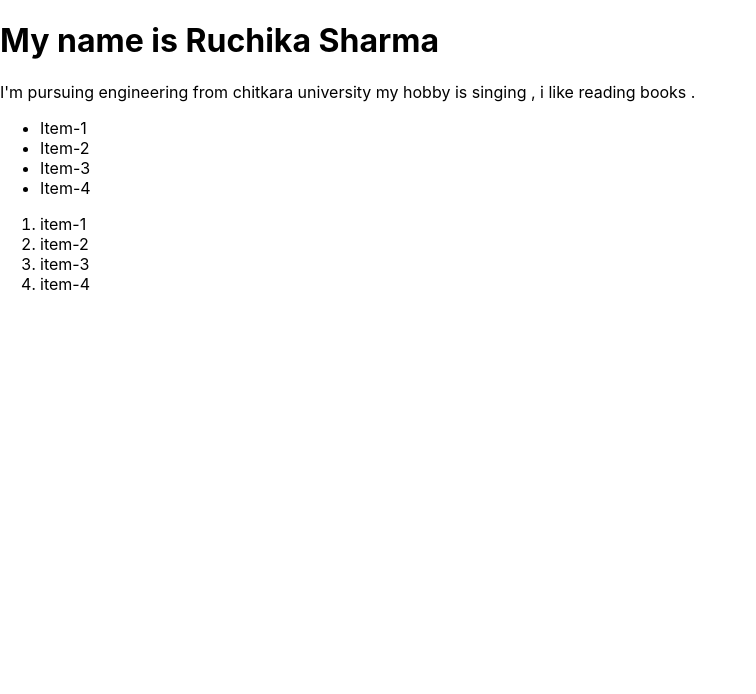
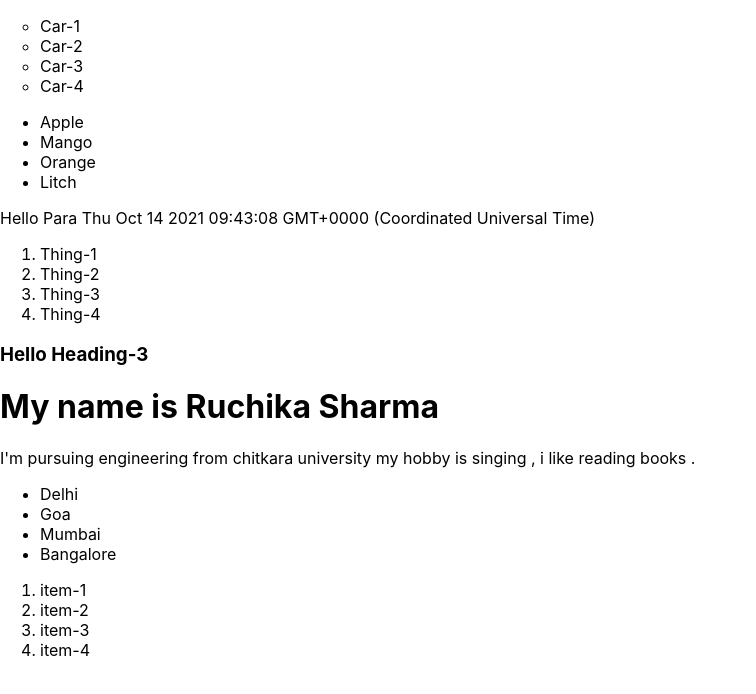
Before and after one commit to ruchik02/react-course-, a React (Create React App) app: page / in a window 1280 px wide. Shown: the top 694 px of the page, without its empty margins (0-756 px from the left). Built offline with nearby package versions, Linux system fonts and the light colour scheme.

Commit message:
multiple Component

```diff
--- a/src/App.js
+++ b/src/App.js
@@ -1,21 +1,39 @@
 // import logo from './logo.svg';
 import './App.css';
 import React from 'react';
+import LikeButton from './LikeButton';
+import MyInfo from './MyInfo';
 
 function App(){
 
   return (
 
    <React.Fragment>
+       <nav>
+           <ul type="circle">
+               <li>Car-1</li>
+               <li>Car-2</li>
+               <li>Car-3</li>
+               <li>Car-4</li>
+
+           </ul>
+       </nav>
       <ul>
-        <li>Item-1</li>
-        <li>Item-2</li>
-        <li>Item-3</li>
-        <li>Item-4</li>
+        <li>Apple</li>
+        <li>Mango</li>
+        <li>Orange</li>
+        <li>Litch</li>
       </ul>
       <p>Hello Para {new Date().toString()}</p>
+      <ol>
+          <li>Thing-1</li>
+          <li>Thing-2</li>
+          <li>Thing-3</li>
+          <li>Thing-4</li>
+      </ol>
+      <LikeButton/>
+      <MyInfo/>
    </React.Fragment>
-
   );
 }
 
--- a/src/LikeButton.js
+++ b/src/LikeButton.js
@@ -1,2 +1,9 @@
 import React from "react";
-import ReactDOM from 'react-dom';
+function LikeButton(){
+    return(
+      <footer>
+          <h3>Hello Heading-3</h3>
+      </footer>
+    );
+}
+export default LikeButton;
--- a/src/index.js
+++ b/src/index.js
@@ -1,50 +1,14 @@
 import React from 'react';
 import ReactDOM from 'react-dom';
 import './index.css';
-// import App from './App';
-// import reportWebVitals from './reportWebVitals';
+import App from './App';
+import LikeButton from './LikeButton';
+import MyInfo from './MyInfo';
 
-function MyInfo(){
-  return (
-    <>
-    <h1>My name is Ruchika Sharma</h1>
-    <p>I'm pursuing engineering from chitkara university my hobby is singing , i like reading books .</p>
-       <ul>
-         <li>Item-1</li>
-        <li>Item-2</li>
-       <li>Item-3</li>
-       <li>Item-4</li>
-      </ul>
-      <ol>
-        <li>item-1</li>
-        <li>item-2</li>
-        <li>item-3</li>
-        <li>item-4</li>
-      </ol>
-      </>
-  )
-}
 
-ReactDOM.render(<MyInfo/>, document.getElementById('root'));
-
-// ReactDOM.render(
-  // <React.StrictMode>
-  // <App />,
-  // </React.StrictMode>,
-//   <>
-//   <ul>
-//     <li>Item-1</li>
-//     <li>Item-2</li>
-//     <li>Item-3</li>
-//   </ul>,
-//   <p>Hello Para</p>
-//   </>,
-//   document.getElementById('root')
-// );
-// var fun=document.createElement("p");
-// fun.innerHTML="This is a paragraph"
-
-// If you want to start measuring performance in your app, pass a function
-// to log results (for example: reportWebVitals(console.log))
-// or send to an analytics endpoint. Learn more: https://bit.ly/CRA-vitals
-// reportWebVitals();
+ReactDOM.render(
+    <div>
+{/* <MyInfo/> */}
+    <App/>
+    {/* <LikeButton/> */}
+    </div>, document.getElementById('root'));
```
